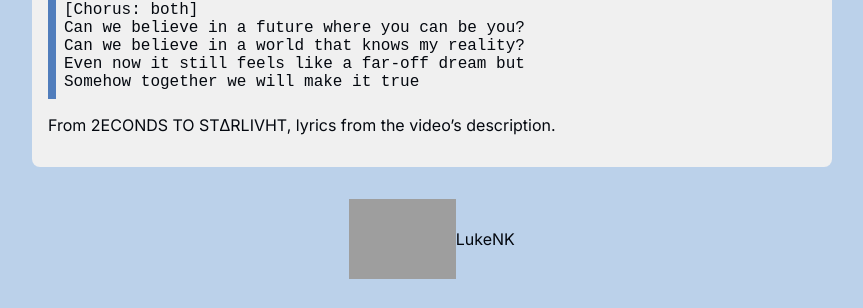
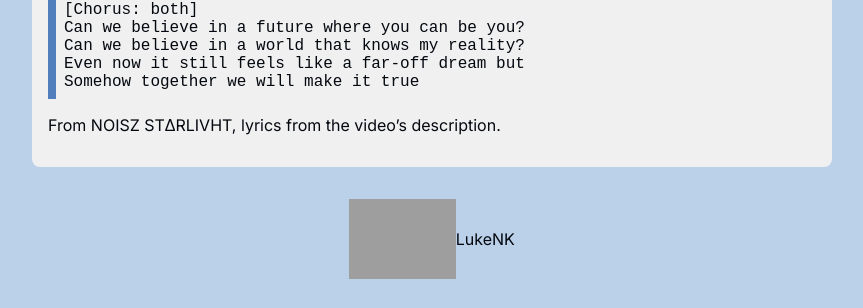
Before and after one commit to LukeNK/lyricstranslate, a Jekyll site: the page built from songs/Synthion - True.md, in a window 1280 px wide. Shown: the part 729-1037 px from the top of the page, without its empty margins (208-1071 px from the left). Built offline with Jekyll 4.4.1, drawn with Linux system fonts in a browser that asks for light colours.

Commit message:
Description correction

````diff
--- a/songs/Synthion - True.md
+++ b/songs/Synthion - True.md
@@ -44,4 +44,4 @@ Even now it still feels like a far-off dream but
 Somehow together we will make it true
 ```
 
-From 2ECONDS TO STΔRLIVHT, lyrics from the video's description.
+From NOISZ STΔRLIVHT, lyrics from the video's description.
````
